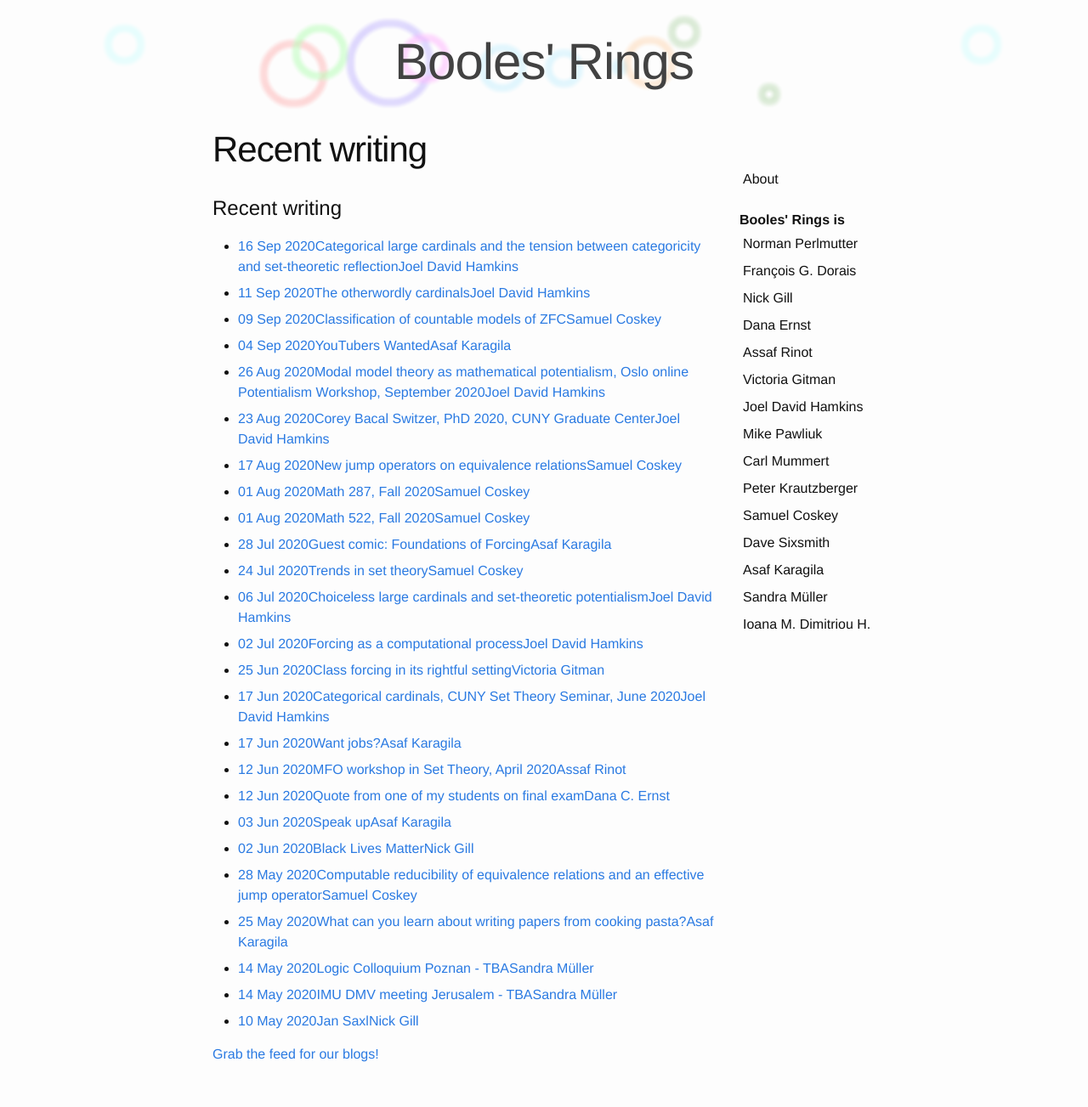
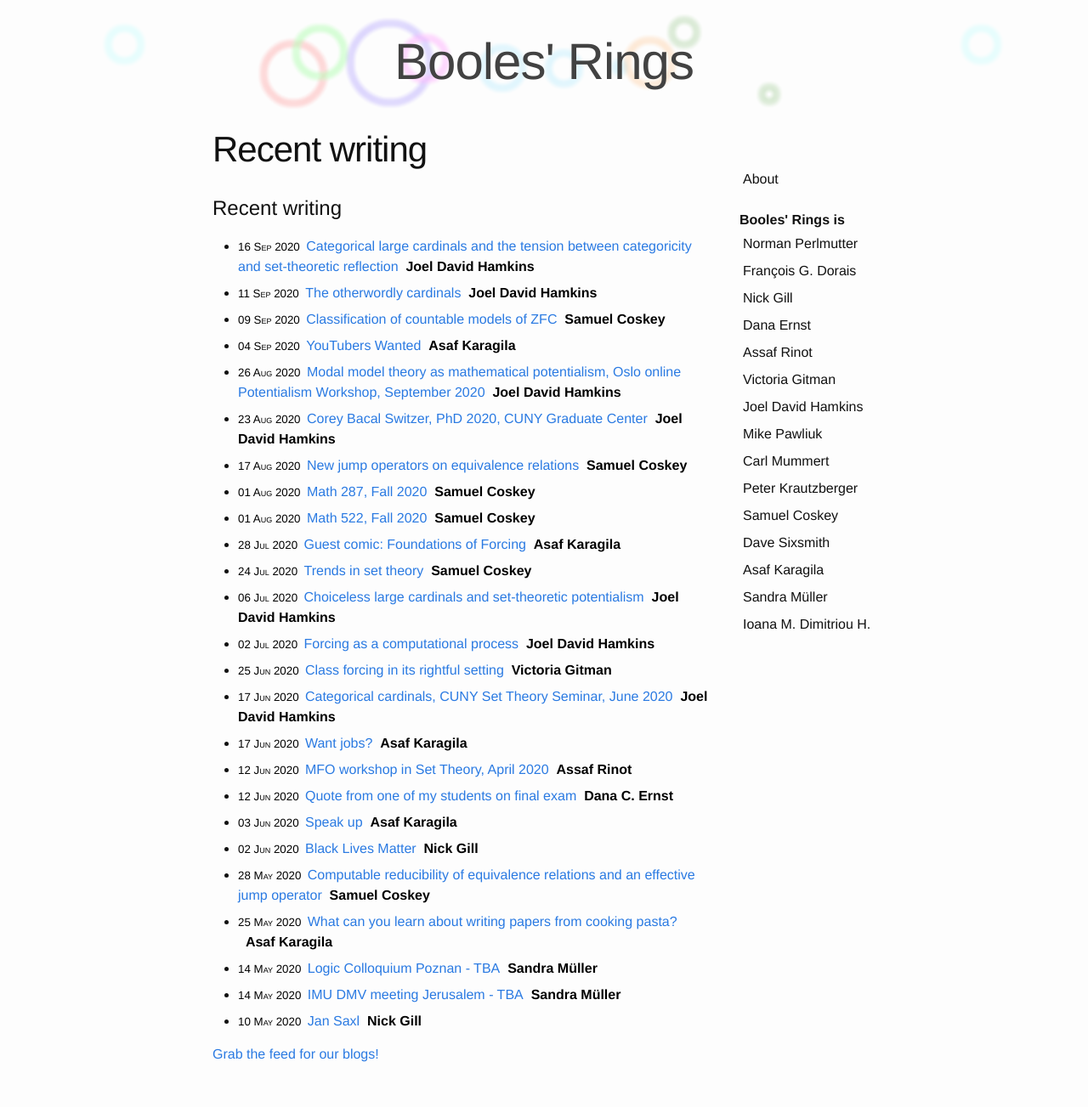
Before and after one commit to boolesrings/boolesrings.org, a Jekyll site: the page built from index.md, in a window 1280 px wide. Shown: the whole page at 85% size. Built offline with Jekyll 4.4.1, drawn with Linux system fonts in a browser that asks for light colours; our own code applies the rules of GitHub Pages for plain Markdown files.

Commit message:
fix: add styling for new markup

```diff
--- a/_sass/_layout.scss
+++ b/_sass/_layout.scss
@@ -236,3 +236,16 @@
         }
     }
 }
+
+time {
+    font-size: smaller;
+    font-variant: small-caps;
+    color: black;
+    margin-right: 1ch;
+}
+
+.entry-blog {
+    color: black;
+    margin-left: 1ch;
+    font-weight: bold;
+}
```
